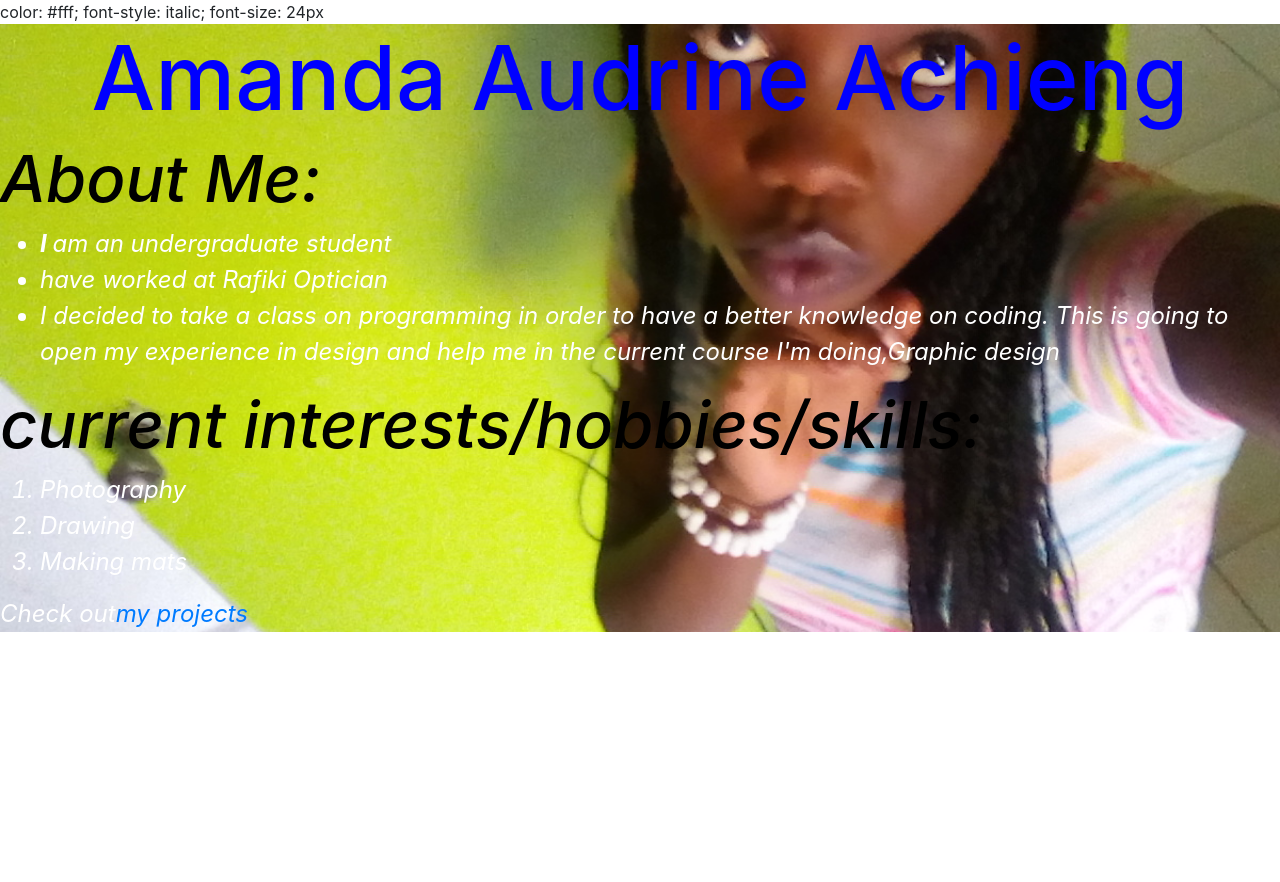
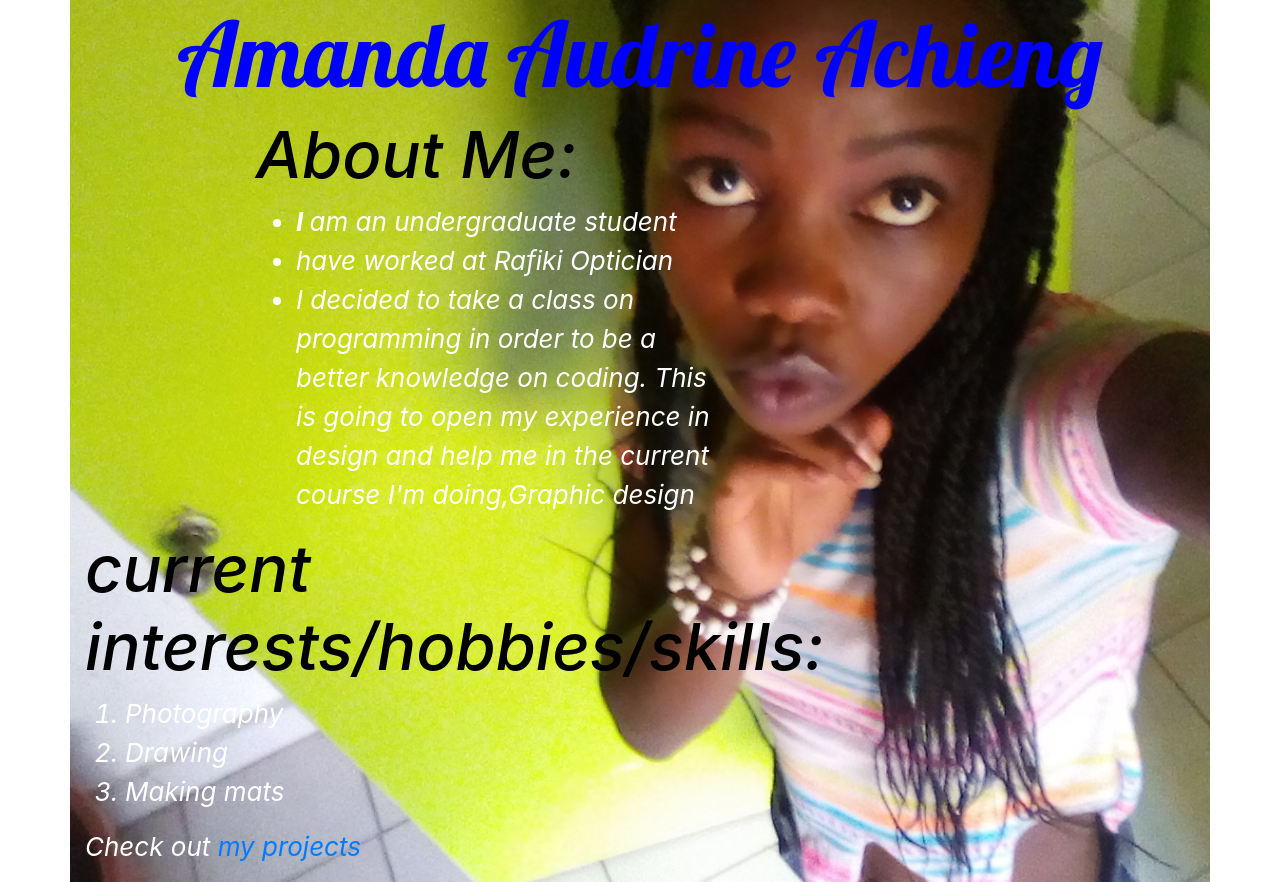
Before and after one commit to AUDRINEA/Audrinea.github.io, a plain HTML site: page index.html in a window 1280 px wide. Before the commit the page ends 800 px from the top, so only its background shows below. Drawn offline with Linux system fonts and the light colour scheme.

Commit message:
last modification

```diff
--- a/css/main.css
+++ b/css/main.css
@@ -4,17 +4,21 @@ h1{
 }
 .doc{
   font-size: 90px;
+   font-family: 'Lobster', cursive;
 }
 .buy{
   color:black; font-size: 65px
 }
 .you{
   background-image: url("../images/you.jpg");
-  background-position: center;
+  background-position:center;
   background-repeat: no-repeat;
-  background-size: cover;
-  color: #fff; font-style: italic; font-size: 24px
+  background-size:cover;
+  color: #fff; font-style: italic; font-size: 26px
 
+}
+.me{
+  margin-left: 15%;
 }
 .turn{
   color:black; font-size: 65px
--- a/index.html
+++ b/index.html
@@ -4,30 +4,37 @@
     <meta charset="utf-8">
     <link rel="stylesheet" href="css/bootstrap.min.css">
     <link rel="stylesheet" href="css/main.css">
+    <link href="https://fonts.googleapis.com/css?family=Lobster" rel="stylesheet">
     <title></title>
   </head>
   <body>
-    color: #fff; font-style: italic; font-size: 24px
+    <div class="container">
+      <div class="row">
         <div class="you">
           <h1 class="doc">Amanda Audrine Achieng</h1>
-
+          <div class="me">
+              <div class="col-md-6">
                 <h2 class="buy"> About Me:</h2>
                 <ul>
                   <li> <strong> I </strong> am an undergraduate student</li>
                   <li>have worked at Rafiki Optician</li>
-            <li>I decided to take a class on programming in order to have a better knowledge on coding.
+                  <li>I decided to take a class on programming in order to be a better knowledge on coding.
                   This is going to open my experience in design and help me in the current course I'm doing,Graphic design</li>
-
                 </ul>
-
+              </div>
+        </div>
+          <div class="col-md-6">
             <h3 class="turn">current interests/hobbies/skills:</h3>
             <ol>
               <li>Photography</li>
               <li>Drawing</li>
               <li>Making mats</li>
             </ol>
-<p>Check out<a href="https://github.com/AUDRINEA/Audrinea.github.io">my projects </a></p>
+            <p>Check out<a href="https://github.com/AUDRINEA/Audrinea.github.io"> my projects </a></p>
+          </div>
+        </div>
 
+</div>
     <script src="js/bootstrap.min.js"></script>
   </body>
 </html>
```
Lines whose indentation alone changed are shown as unchanged.
